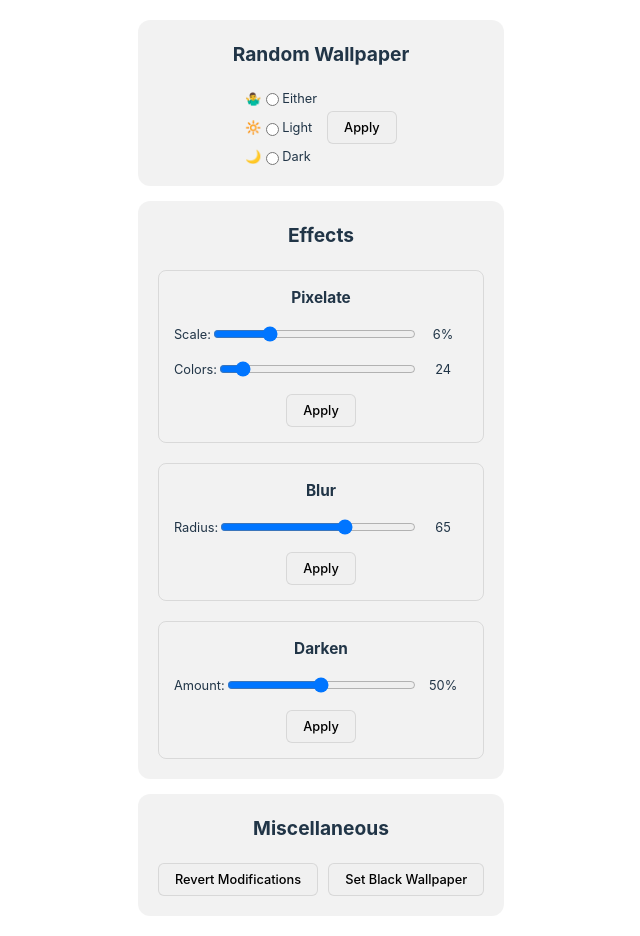
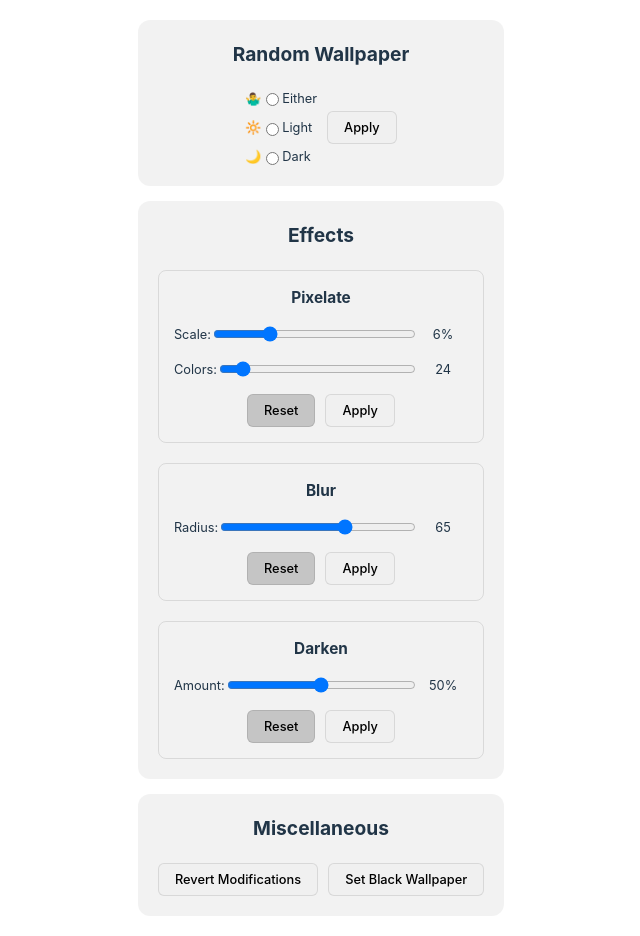
Before and after one commit to mapleroyal/Wallpaper-Changer-for-macOS, a Vue app: page / in a window 1280 px wide. Shown: the whole page, without its empty margins (319-959 px from the left). Built offline with nearby package versions, Linux system fonts and the light colour scheme.

Commit message:
feature: add buttons to reseting effects sliders

```diff
--- a/src/renderer/components/Home.vue
+++ b/src/renderer/components/Home.vue
@@ -26,8 +26,8 @@ interface WallpaperSettings {
   };
 }
 
-// Initialize default settings for wallpaper modifications
-const settings = ref<WallpaperSettings>({
+// Default settings to use for reset functionality
+const DEFAULT_SETTINGS: WallpaperSettings = {
   pixelate: {
     scale: 6,
     colors: 24,
@@ -38,7 +38,10 @@ const settings = ref<WallpaperSettings>({
   darken: {
     amount: 50,
   },
-});
+};
+
+// Initialize settings with default values
+const settings = ref<WallpaperSettings>(JSON.parse(JSON.stringify(DEFAULT_SETTINGS)));
 
 // Tracks the selected wallpaper type (light/dark/null for either)
 const selectedWallpaperType = ref<string | null>(null);
@@ -63,6 +66,14 @@ const applyWallpaper = () => {
   } else {
     sendCommand("apply_new_wallpaper");
   }
+};
+
+/**
+ * Resets the settings for a specific effect to their default values
+ * @param effect - The effect to reset ('pixelate' | 'blur' | 'darken')
+ */
+const resetEffect = (effect: keyof WallpaperSettings) => {
+  settings.value[effect] = JSON.parse(JSON.stringify(DEFAULT_SETTINGS[effect]));
 };
 </script>
 
@@ -101,7 +112,10 @@ const applyWallpaper = () => {
             <span>{{ settings.pixelate.colors }}</span>
           </label>
         </div>
-        <button @click="sendCommand('pixelate_wallpaper', { ...settings.pixelate })">Apply</button>
+        <div class="button-row">
+          <button class="reset-button" @click="resetEffect('pixelate')">Reset</button>
+          <button @click="sendCommand('pixelate_wallpaper', { ...settings.pixelate })">Apply</button>
+        </div>
       </div>
 
       <!-- Blur Effect Controls -->
@@ -114,7 +128,10 @@ const applyWallpaper = () => {
             <span>{{ settings.blur.radius }}</span>
           </label>
         </div>
-        <button @click="sendCommand('blur_wallpaper', { ...settings.blur })">Apply</button>
+        <div class="button-row">
+          <button class="reset-button" @click="resetEffect('blur')">Reset</button>
+          <button @click="sendCommand('blur_wallpaper', { ...settings.blur })">Apply</button>
+        </div>
       </div>
 
       <!-- Darkening Effect Controls -->
@@ -127,7 +144,10 @@ const applyWallpaper = () => {
             <span>{{ settings.darken.amount }}%</span>
           </label>
         </div>
-        <button @click="sendCommand('darken_wallpaper', { ...settings.darken })">Apply</button>
+        <div class="button-row">
+          <button class="reset-button" @click="resetEffect('darken')">Reset</button>
+          <button @click="sendCommand('darken_wallpaper', { ...settings.darken })">Apply</button>
+        </div>
       </div>
     </section>
 
@@ -187,6 +207,12 @@ h3 {
   align-items: center;
 }
 
+.button-row {
+  display: flex;
+  gap: 10px;
+  justify-content: center;
+}
+
 .radio-group {
   display: flex;
   flex-direction: column;
@@ -239,6 +265,14 @@ button:hover {
   border-color: rgba(255, 255, 255, 0.2);
 }
 
+.reset-button {
+  background-color: #3f3f3f;
+}
+
+.reset-button:hover {
+  background-color: #4f4f4f;
+}
+
 /* Light mode styles */
 @media (prefers-color-scheme: light) {
   .control-section {
@@ -259,5 +293,13 @@ button:hover {
     background-color: #e0e0e0;
     border-color: rgba(0, 0, 0, 0.2);
   }
+
+  .reset-button {
+    background-color: #c5c5c5;
+  }
+
+  .reset-button:hover {
+    background-color: #e0e0e0;
+  }
 }
 </style>
```
Also changed, not shown: src/renderer/assets/screenshot.jpg, 1 other file (tests, documents, lock files or other folders).
